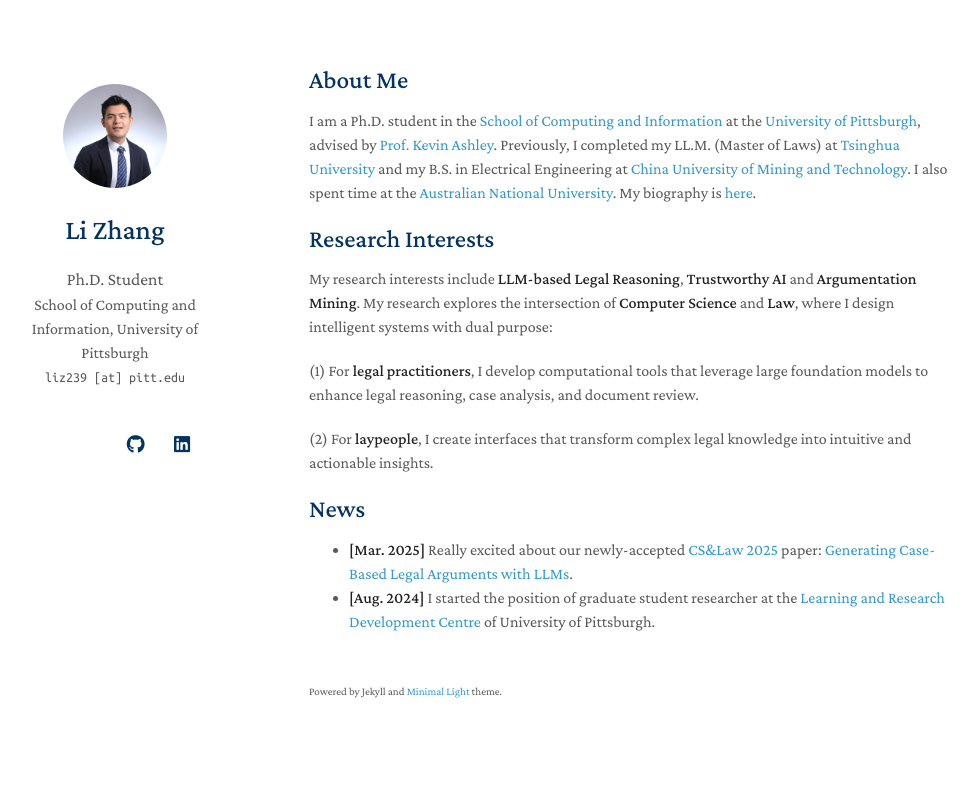
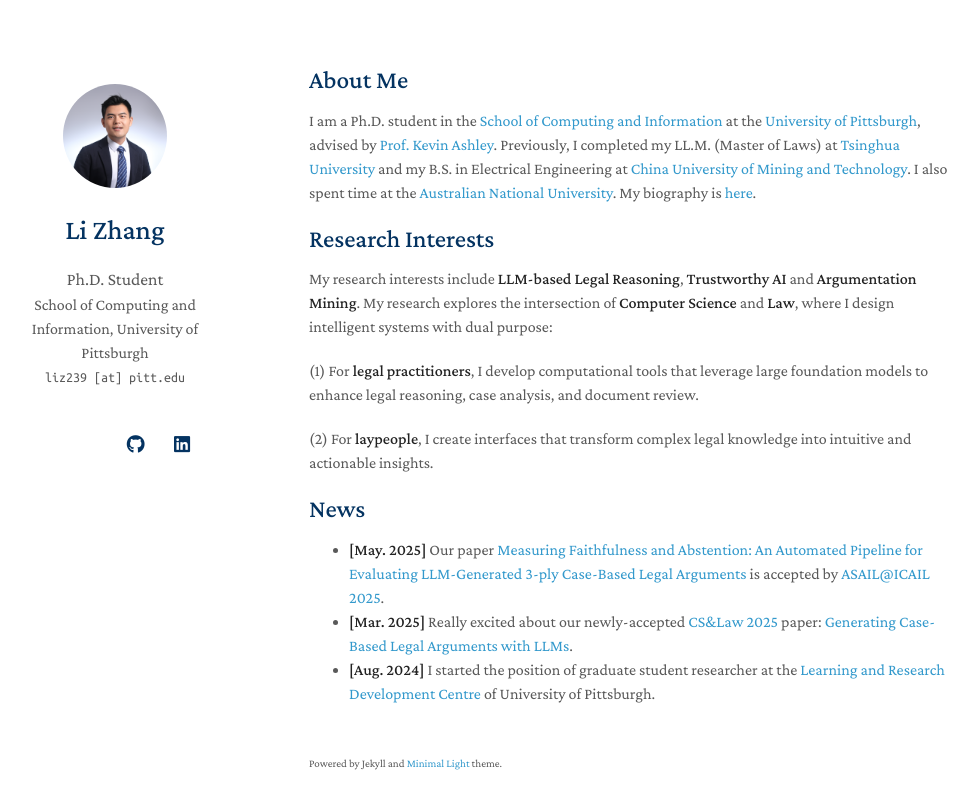
Before and after one commit to lizhang-AIandLaw/lizhang-AIandLaw.github.io, a Jekyll site: the page built from index.md, in a window 1280 px wide. Shown: the top 809 px of the page, without its empty margins (161-1139 px from the left). Built offline with Jekyll 4.4.1, drawn with Linux system fonts in a browser that asks for light colours; a style sheet for code colours, icons or effects is not loaded; our own code applies the rules of GitHub Pages for plain Markdown files.

Commit message:
Update index.md

```diff
--- a/index.md
+++ b/index.md
@@ -15,6 +15,7 @@ My research interests include **LLM-based Legal Reasoning**, **Trustworthy AI**
 (2) For **laypeople**, I create interfaces that transform complex legal knowledge into intuitive and actionable insights.
 
 ## News
+- **[May. 2025]** Our paper [Measuring Faithfulness and Abstention: An Automated Pipeline for Evaluating LLM-Generated 3-ply Case-Based Legal Arguments](https://arxiv.org/abs/2506.00694) is accepted by [ASAIL@ICAIL 2025](https://sites.google.com/view/asail/asail-home).
 - **[Mar. 2025]** Really excited about our newly-accepted [CS&Law 2025](https://computersciencelaw.org/2025/) paper: [Generating Case-Based Legal Arguments with LLMs](https://dl.acm.org/doi/10.1145/3709025.3712216).
 - **[Aug. 2024]** I started the position of graduate student researcher at the [Learning and Research Development Centre](https://www.lrdc.pitt.edu/) of University of Pittsburgh.
 
```
